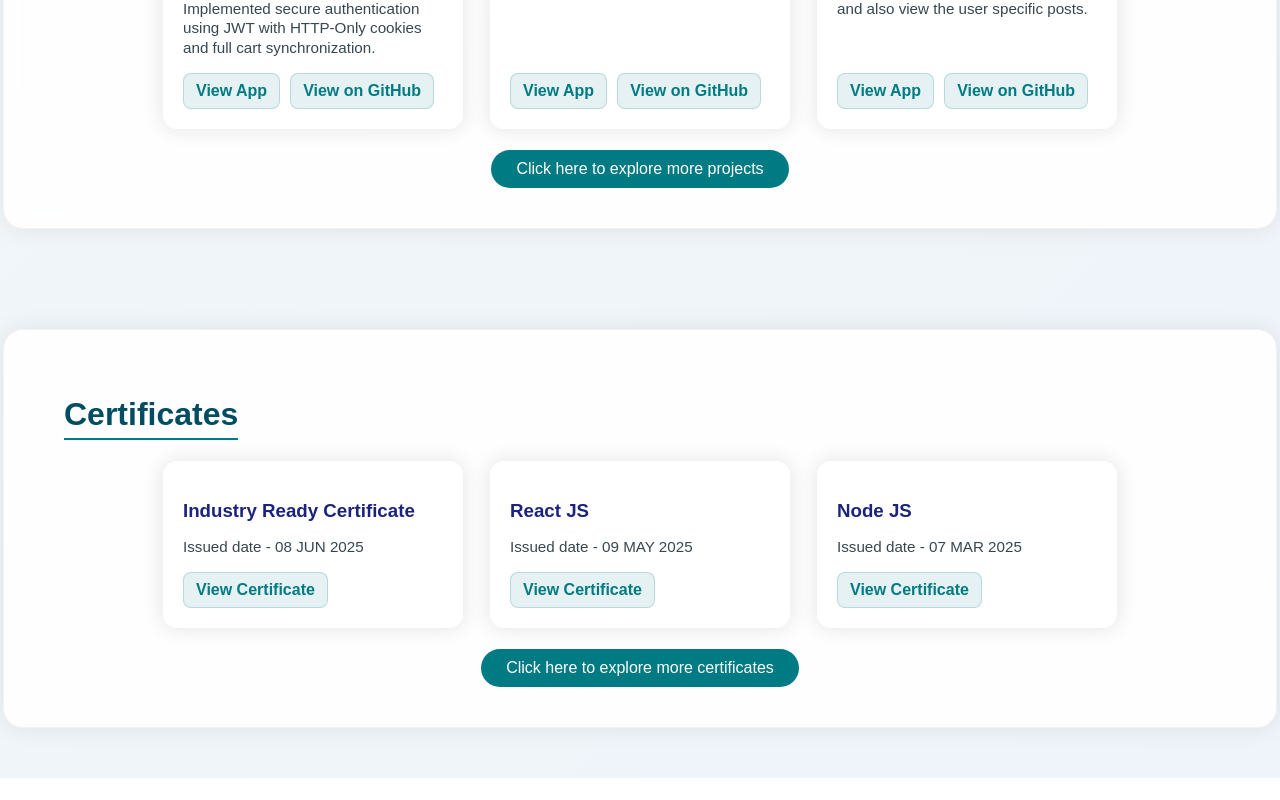
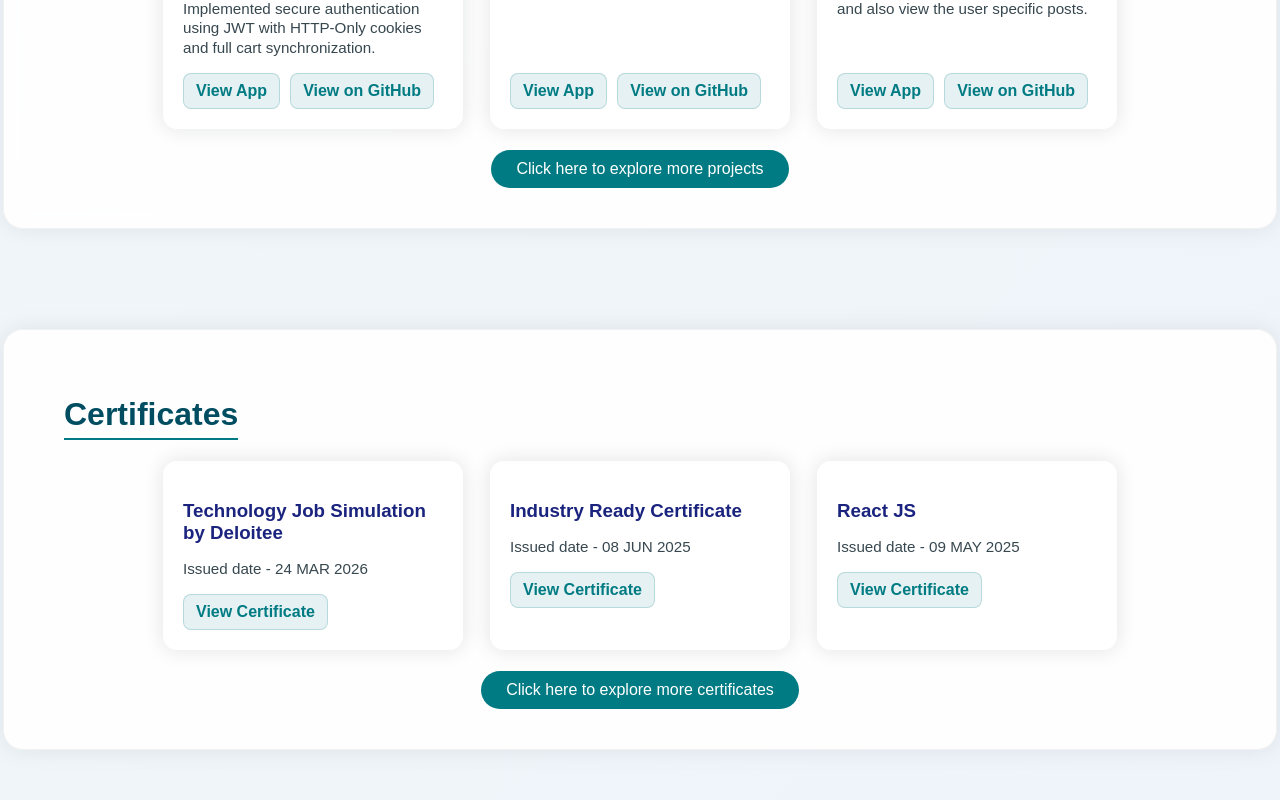
Before and after one commit to Shibili8/My-Portfolio, a React (Create React App) app: page / in a window 1280 px wide. Shown: the part 1967-2767 px from the top of the page. Before the commit the page ends 2745 px from the top, so only its background shows below. Built offline with nearby package versions, Linux system fonts and the light colour scheme.

Commit message:
Certificate  Updated

```diff
--- a/src/components/Home/index.js
+++ b/src/components/Home/index.js
@@ -240,6 +240,18 @@ also view the user specific posts.</p>
       <h2>Certificates</h2>
       <div className="certificates-container">
         <div className="certificate-card">
+          <h3>Technology Job Simulation by Deloitee</h3>
+          <p>Issued date - 24 MAR 2026 </p>
+          <a
+            href="https://www.theforage.com/completion-certificates/9PBTqmSxAf6zZTseP/udmxiyHeqYQLkTPvf_9PBTqmSxAf6zZTseP_69c0f9a4857f7b431dae5e13_1774329527510_completion_certificate.pdf"
+            target="_blank"
+            rel="noreferrer"
+            className="app-link"
+          >
+            View Certificate
+          </a>
+        </div>
+        <div className="certificate-card">
           <h3>Industry Ready Certificate</h3>
           <p>Issued date - 08 JUN 2025 </p>
           <a
@@ -263,18 +275,6 @@ also view the user specific posts.</p>
             View Certificate
           </a>
         </div>
-        <div className="certificate-card">
-          <h3>Node JS</h3>
-          <p>Issued date - 07 MAR 2025  </p>
-          <a
-            href="https://certificates.ccbp.in/intensive/node-js?id=QIZMGSOMMS"
-            target="_blank"
-            rel="noreferrer"
-            className="app-link"
-          >
-            View Certificate
-          </a>
-        </div>
 
       </div>
       <Link to="/certificates" className="more-item-link">
```
